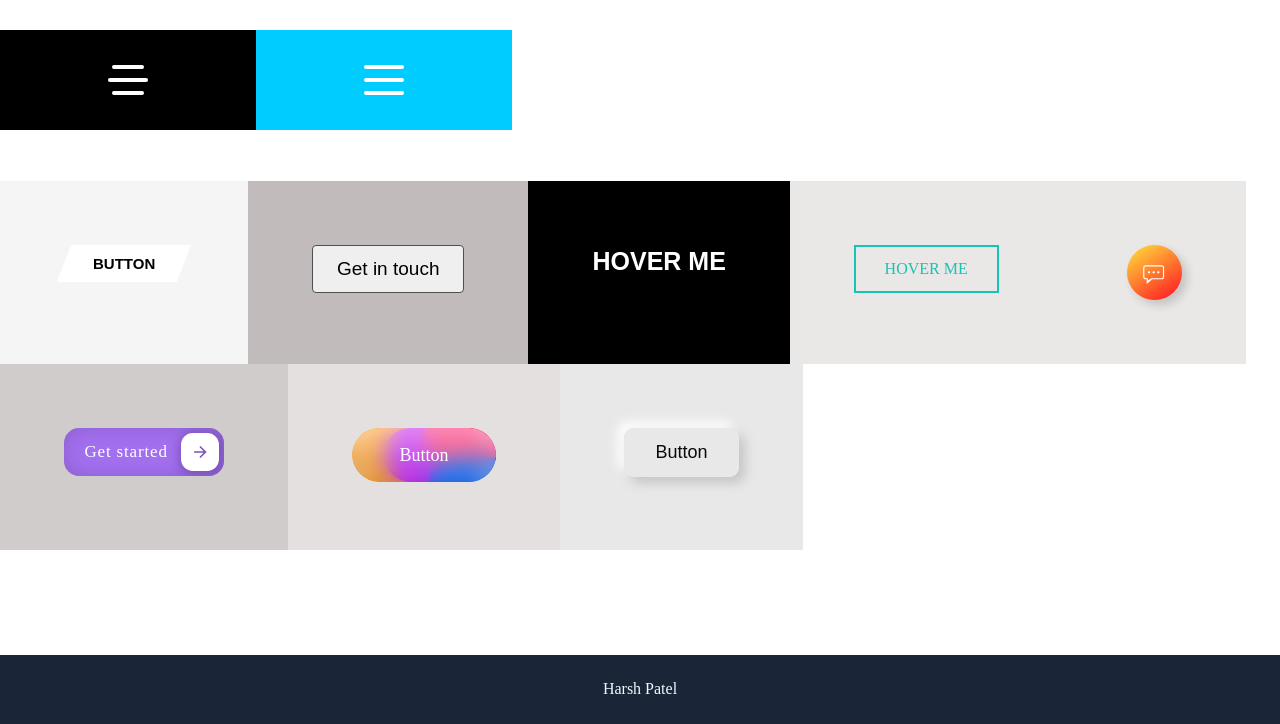
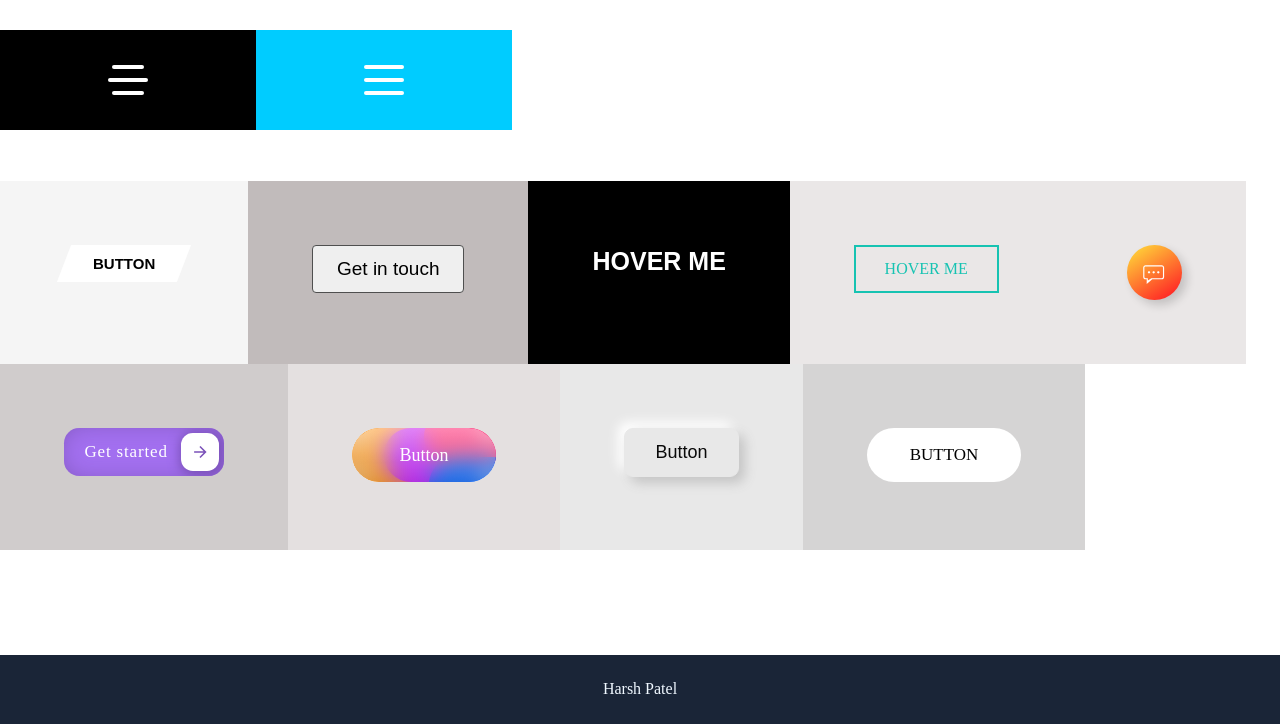
Before and after one commit to Harrshhpattell/all-elements, a plain HTML site: page index.html in a window 1280 px wide. Shown: the part 76-800 px from the top of the page. Drawn offline with Linux system fonts and the light colour scheme.

Commit message:
add button

```diff
--- a/index.html
+++ b/index.html
@@ -96,6 +96,9 @@
       <div class="Button-8">
         <button>Button</button>
       </div>
+      <div class="Button-9">
+        <button class="btn9">Button</button>
+      </div>
     </section>
     <footer>Harsh Patel</footer>
   </body>
--- a/style.css
+++ b/style.css
@@ -612,3 +612,57 @@ button .blob:nth-child(5) {
 .Button-8 button:active {
   box-shadow: 4px 4px 12px #c5c5c5, -4px -4px 12px #ffffff;
 }
+
+/* button9 */
+.Button-9 {
+  padding: 5%;
+  background-color: #d5d4d4;
+}
+
+.btn9 {
+  position: relative;
+  font-size: 17px;
+  text-transform: uppercase;
+  text-decoration: none;
+  padding: 1em 2.5em;
+  display: inline-block;
+  border-radius: 6em;
+  transition: all 0.2s;
+  border: none;
+  font-family: inherit;
+  font-weight: 500;
+  color: black;
+  background-color: white;
+}
+
+.btn9:hover {
+  transform: translateY(-3px);
+  box-shadow: 0 10px 20px rgba(0, 0, 0, 0.2);
+}
+
+.btn9:active {
+  transform: translateY(-1px);
+  box-shadow: 0 5px 10px rgba(0, 0, 0, 0.2);
+}
+
+.btn9::after {
+  content: "";
+  display: inline-block;
+  height: 100%;
+  width: 100%;
+  border-radius: 100px;
+  position: absolute;
+  top: 0;
+  left: 0;
+  z-index: -1;
+  transition: all 0.4s;
+}
+
+.btn9::after {
+  background-color: #fff;
+}
+
+.btn9:hover::after {
+  transform: scaleX(1.4) scaleY(1.6);
+  opacity: 0;
+}
```
